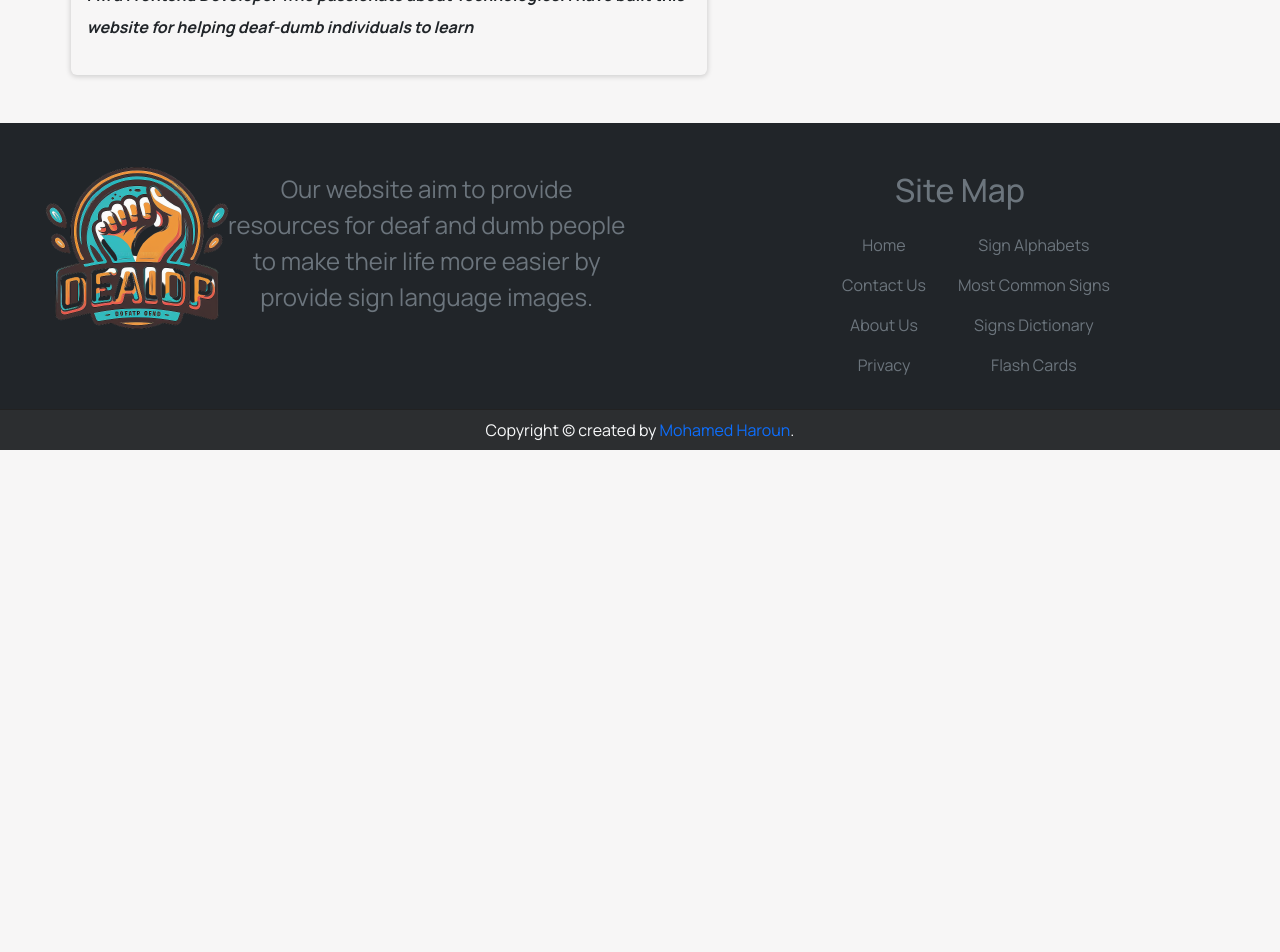
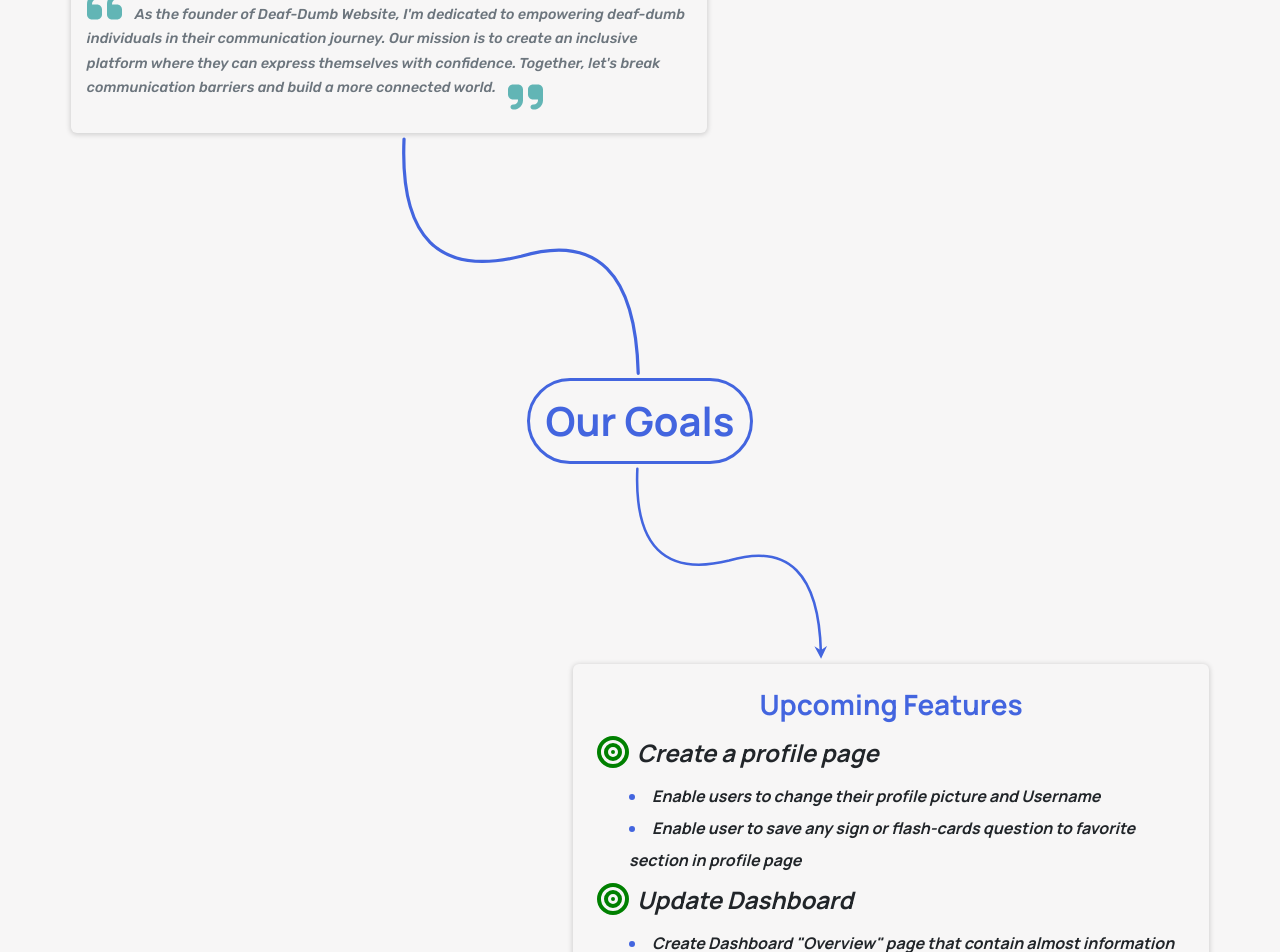
Before and after one commit to Muhammed-Hossam/deaf-dumb, a Vue app: page /about in a window 1280 px wide. Shown: the part 2040-2992 px from the top of the page. Before the commit the page ends 2490 px from the top, so only its background shows below. Built offline with nearby package versions, Linux system fonts and the light colour scheme; no server answers.

Commit message:
Update About-us page

```diff
--- a/src/components/LoginProviderBtn.vue
+++ b/src/components/LoginProviderBtn.vue
@@ -1,20 +1,28 @@
 <template>
-  <button class="p-2 mb-3 w-100 bg-white">
-      <img :src="providerLogo" :alt="alt" class="me-3" style="width: 40px !important">
-    <span class="fs-5">Login with {{ providerName }}</span>
-  </button>
+  <div class="login-provider-wrapper mb-3 text-center">
+    <button class="bg-white p-0 rounded" :style="{'border-color': providerColor}">
+      <div class="logo-wrapper d-inline-block w-25">
+        <img :src="providerLogo" :alt="alt" width="50" height="50">
+      </div>
+      <div class="provider-name-wrapper d-inline-block w-75 py-3" :style="{'background-color': providerColor}">
+        <span class="fs-5 text-white fw-bold px-2">Login with {{ providerName }}</span>
+      </div>
+    </button>
+  </div>
 </template>
 
 
 <script>
 export default {
-  props: ['providerLogo', 'providerName', 'alt']
+  props: ['providerLogo', 'providerName', 'alt', 'providerColor']
 }
 </script>
 
 <style lang="scss" scoped>
-button {
-  border: 1px solid #f60;
+.login-provider-wrapper {
+  button {
+    width: 18rem;
 
+  }
 }
 </style>
--- a/src/views/AboutView.vue
+++ b/src/views/AboutView.vue
@@ -38,13 +38,55 @@
                   <span class="founder-job d-block position-absolute text-muted">Junior Frontend Developer</span>
                 </div>
               </div>
-              <p class="founder-message">
-                I'm a Frontend Developer who passionate about Technologies. I have built
-                this website for helping deaf-dumb individuals to learn
-              </p>
+              <div class="founder-message position-relative">
+                  <font-awesome-icon icon="fa-solid fa-quote-left" class="position-absolute" />
+                <p>
+                  As the founder of Deaf-Dumb Website, I'm dedicated to empowering
+                  deaf-dumb individuals in their communication journey. Our mission is to
+                  create an inclusive platform where they can express themselves with
+                  confidence. Together, let's break communication barriers and build a more
+                  connected world.
+                </p>
+                  <font-awesome-icon icon="fa-solid fa-quote-right" class="position-absolute" />
+              </div>
             </card-container>
           </div>
 
+          <div class="line line4">
+            <svg xmlns="http://www.w3.org/2000/svg" version="1.1" xmlns:xlink="http://www.w3.org/1999/xlink" xmlns:svgjs="http://svgjs.dev/svgjs" viewBox="0 0 640 380"><g stroke-width="5" stroke="hsl(227, 71%, 57%)" fill="none" stroke-linecap="round" stroke-linejoin="round" transform="matrix(1,0,0,1,-55,-209)"><path d="M138.74813950061798 218.5Q128.74813950061798 447.5 320.248139500618 400Q495.748139500618 347.5 501.748139500618 581.5 "></path></g><defs><marker markerWidth="5" markerHeight="5" refX="2.5" refY="2.5" viewBox="0 0 5 5" orient="auto" id="SvgjsMarker2118"><polygon points="0,5 1.6666666666666667,2.5 0,0 5,2.5" fill="hsl(227, 71%, 57%)"></polygon></marker></defs></svg>
+          </div>
+
+          <div class="goals d-flex flex-column align-items-center">
+            <p class="heading goals-heading d-inline-block p-3 h1 fw-bold border border-3 rounded-pill">Our Goals</p>
+            <div class="line line5">
+              <svg xmlns="http://www.w3.org/2000/svg" version="1.1" xmlns:xlink="http://www.w3.org/1999/xlink" xmlns:svgjs="http://svgjs.dev/svgjs" viewBox="0 0 640 395"><g stroke-width="5" stroke="hsl(227, 71%, 57%)" fill="none" stroke-linecap="round" stroke-linejoin="round" transform="matrix(1,0,0,1,-55,-209)"><path d="M138.74813950061798 218.5Q128.74813950061798 447.5 320.248139500618 400Q495.748139500618 347.5 501.748139500618 581.5 " marker-end="url(#SvgjsMarker2118)"></path></g><defs><marker markerWidth="5" markerHeight="5" refX="2.5" refY="2.5" viewBox="0 0 5 5" orient="auto" id="SvgjsMarker2118"><polygon points="0,5 1.6666666666666667,2.5 0,0 5,2.5" fill="hsl(227, 71%, 57%)"></polygon></marker></defs></svg>
+            </div>
+            <card-container class="mt-0 mb-0 p-3 fw-bold fst-italic lh-lg" style="width: 57%; margin-left: 45%;  padding: 1.5rem !important;">
+              <span class="features-heading h3 d-block text-center fw-bold fst-normal">Upcoming Features</span>
+              <div class="features">
+                <div class="feature-1">
+                  <div class="point">
+                    <font-awesome-icon icon="fa-solid fa-bullseye" />
+                    <p class="d-inline fs-4">Create a profile page</p>
+                  </div>
+                  <div class="subpoints">
+                    <li>Enable users to change their profile picture and Username</li>
+                    <li>Enable user to save any sign or flash-cards question to favorite section in profile page </li>
+                  </div>
+                </div>
+                <div class="feature-2">
+                  <div class="point">
+                    <font-awesome-icon icon="fa-solid fa-bullseye" />
+                    <p class="d-inline fs-4">Update Dashboard</p>
+                  </div>
+                  <div class="subpoints">
+                    <li>Create Dashboard "Overview" page that contain almost information about the website</li>
+                    <li>Create Dashboard "Manage Users" page to let admin control the users (change user role, delete user) </li>
+                  </div>
+                </div>
+              </div>
+            </card-container>
+          </div>
         </div>
       </div>
     </div>
@@ -69,6 +111,8 @@ export default {
 
 <style lang="scss" scoped>
 @import "@/scss/custom.scss";
+@import url('https://fonts.googleapis.com/css2?family=Rubik:ital,wght@0,300;0,500;1,300;1,500&display=swap');
+
 $about-us-color: hsl(227deg, 71%, 57%);
 
 .banner {
@@ -80,23 +124,12 @@ $about-us-color: hsl(227deg, 71%, 57%);
 p.heading {
   color: $about-us-color;
   border-color: $about-us-color !important;
-}
-
-.mission {
-  .mission-heading {
-    margin-bottom: 0 !important;
-  }
-
-  .line1 {
-    width: 29%;
-    margin-left: 21%
-  }
+  margin-bottom: 0 !important;
 }
 
 .founder {
   .founder-heading {
     margin-right: 20%;
-    margin-bottom: 0 !important;
   }
 
   .line3 {
@@ -118,6 +151,60 @@ p.heading {
       top: 1.9rem;
     }
   }
+
+  .founder-message {
+    margin-top: 1.5rem;
+
+    p {
+      font-family: 'Rubik', sans-serif;
+      color: #6c757d;
+      font-size: 0.9rem;
+      text-indent: 3rem;
+      line-height: 1.7;
+      font-weight: 500;
+    }
+
+    .fa-quote-left,
+    .fa-quote-right {
+      font-size: 2.5rem;
+      color: $main-color;
+      opacity: 0.6;
+    }
+
+    .fa-quote-left {
+      top: -1rem;
+    }
+    .fa-quote-right {
+      bottom: -1rem;
+      left: 26.3rem;
+    }
+  }
+}
+
+.goals {
+  .features-heading {
+    color: $about-us-color;
+  }
+
+  .features {
+    .point {
+      .fa-bullseye {
+        font-size: 2rem;
+        color: green;
+        margin-right: 0.5rem;
+        margin-bottom: 0.8rem;
+      }
+    }
+    .subpoints {
+      margin-left: 2rem;
+
+      li {
+        &::marker {
+          color: $about-us-color !important;
+        }
+      }
+    }
+  }
 }
 
 
@@ -125,4 +212,16 @@ p.heading {
   width: 37%;
   margin-left: 29%;
 }
+
+.line4 {
+  width: 37%;
+  margin-left: 24%;
+}
+
+.line1,
+.line5 {
+  width: 29%;
+  margin-left: 21%
+}
+
 </style>
--- a/src/views/auth/login.vue
+++ b/src/views/auth/login.vue
@@ -13,10 +13,9 @@
           <h4 class="text-center fw-bold mb-4" style="color: #f60">Login</h4>
           <!-- Login with Google provider -->
           <LoginProviderBtn :providerLogo="require('../../assets/auth/google-logo.svg')" providerName="Google"
-            alt="Google logo" @click="loginWithGoogle" />
+            alt="Google logo" providerColor="#4285f4" @click="loginWithGoogle" />
           <!-- Login with Facebook provider -->
-          <LoginProviderBtn :providerLogo="require('../../assets/auth/facebook-logo.svg')" providerName="Facebook"
-            alt="Facebook logo" />
+
           <!-- Login form -->
           <form @submit.prevent="handleSubmit">
             <!-- Email input -->
@@ -39,7 +38,7 @@
             </div>
             <!-- Login button -->
             <div class="d-grid mx-auto">
-              <button type="submit" class="btn btn-primary border border-0" :disabled="isLoading || !isEmailAndPasswordNotEmpty">
+              <button type="submit" class="login-btn btn btn-primary border border-0" :disabled="isLoading || !isEmailAndPasswordNotEmpty">
                 Login
               </button>
             </div>
@@ -193,7 +192,7 @@ export default {
 </script>
 
 <style lang="scss" scoped>
-button {
+.login-btn {
   background-color: #e67c04;
 
   &:hover {
```
